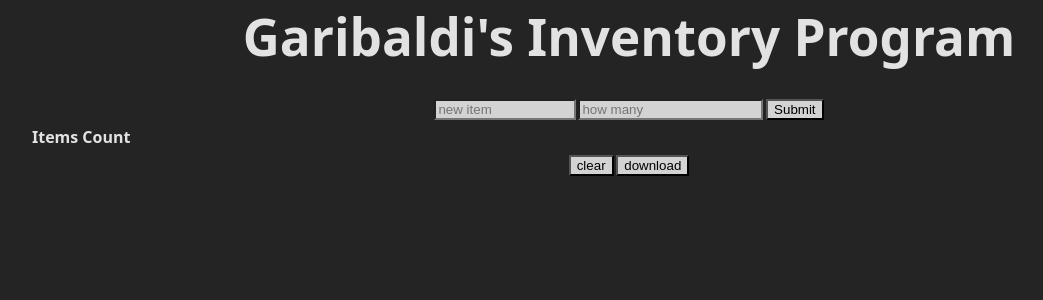
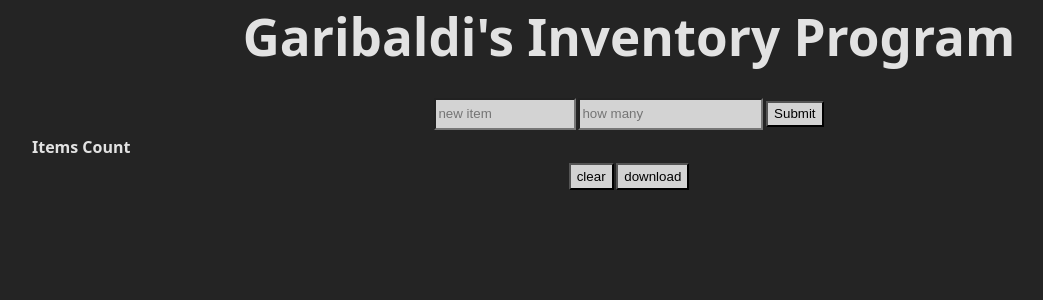
Before and after one commit to bakuscout/Garibaldis-Inventory-Program, a React (Vite) app: page / in a window 1280 px wide. Shown: the top 300 px of the page, without its empty margins (11-1054 px from the left). Built offline with nearby package versions, Linux system fonts and the light colour scheme; the HTML template or start-up script is replaced by a standard one.

Commit message:
Testing UI changes

```diff
--- a/src/index.css
+++ b/src/index.css
@@ -31,6 +31,7 @@ input {
   margin: .1em;
   background-color: lightgray;
   color: black;
+  height: 2em;
 }
 
 #item {
@@ -45,4 +46,5 @@ input {
   margin: .1em;
   background-color: lightgray;
   color: black;
+  height: 2em;
 }
```
